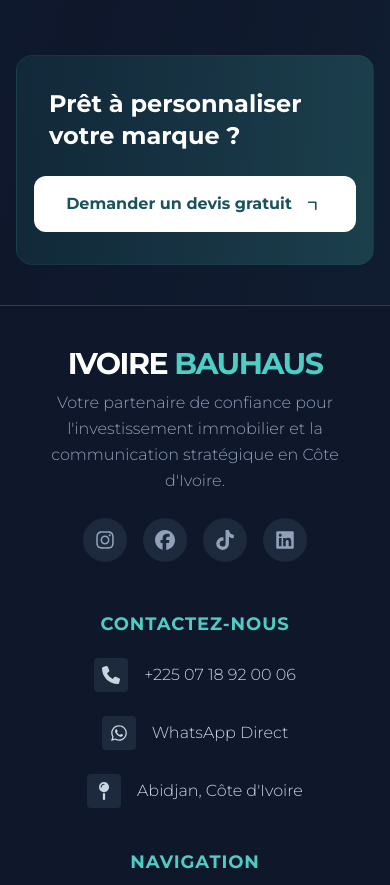
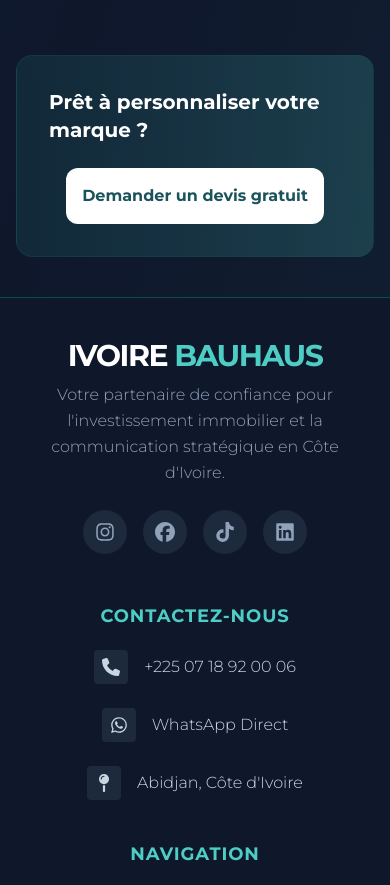
Before and after one commit to approbatesp-hub/ivoire-bauhaus, a React (Vite) app: page /communicationpub in a window 390 px wide. Shown: the part 5499-6384 px from the top of the page. Built offline with nearby package versions, Linux system fonts and the light colour scheme; no server answers.

Commit message:
First big update

```diff
--- a/src/components/ComPage/PrintingDetails.jsx
+++ b/src/components/ComPage/PrintingDetails.jsx
@@ -216,7 +216,7 @@ const PrintingDetails = () => {
           <div className="mt-6 bg-gradient-to-r from-primary/30 to-secondary/20 rounded-2xl p-8 border border-primary/30">
             <div className="flex flex-col md:flex-row items-center justify-between gap-6">
               <div>
-                <h3 className="text-2xl font-bold lg:mb-3">
+                <h3 className="text-xl lg:text-2xl font-bold lg:mb-3">
                   Prêt à personnaliser votre marque ?
                 </h3>
                 <p className="text-slate-300 hidden lg:block">
@@ -229,9 +229,9 @@ const PrintingDetails = () => {
                 target="_blank"
                 rel="noopener noreferrer"
               >
-                <button className="px-8 py-4 bg-white text-primary font-bold rounded-xl hover:bg-secondary hover:text-slate-900 transition-all duration-300 flex items-center gap-3 whitespace-nowrap group">
+                <button className="px-4 py-4 bg-white text-primary font-bold rounded-xl hover:bg-secondary hover:text-slate-900 transition-all duration-300 flex items-center gap-3 whitespace-nowrap group">
                   Demander un devis gratuit
-                  <ChevronUp className="w-5 h-5 rotate-45 group-hover:rotate-90 transition-transform" />
+                  <ChevronUp className="w-5 h-5 hidden lg:block rotate-45 group-hover:rotate-90 transition-transform" />
                 </button>
               </a>
             </div>
```
